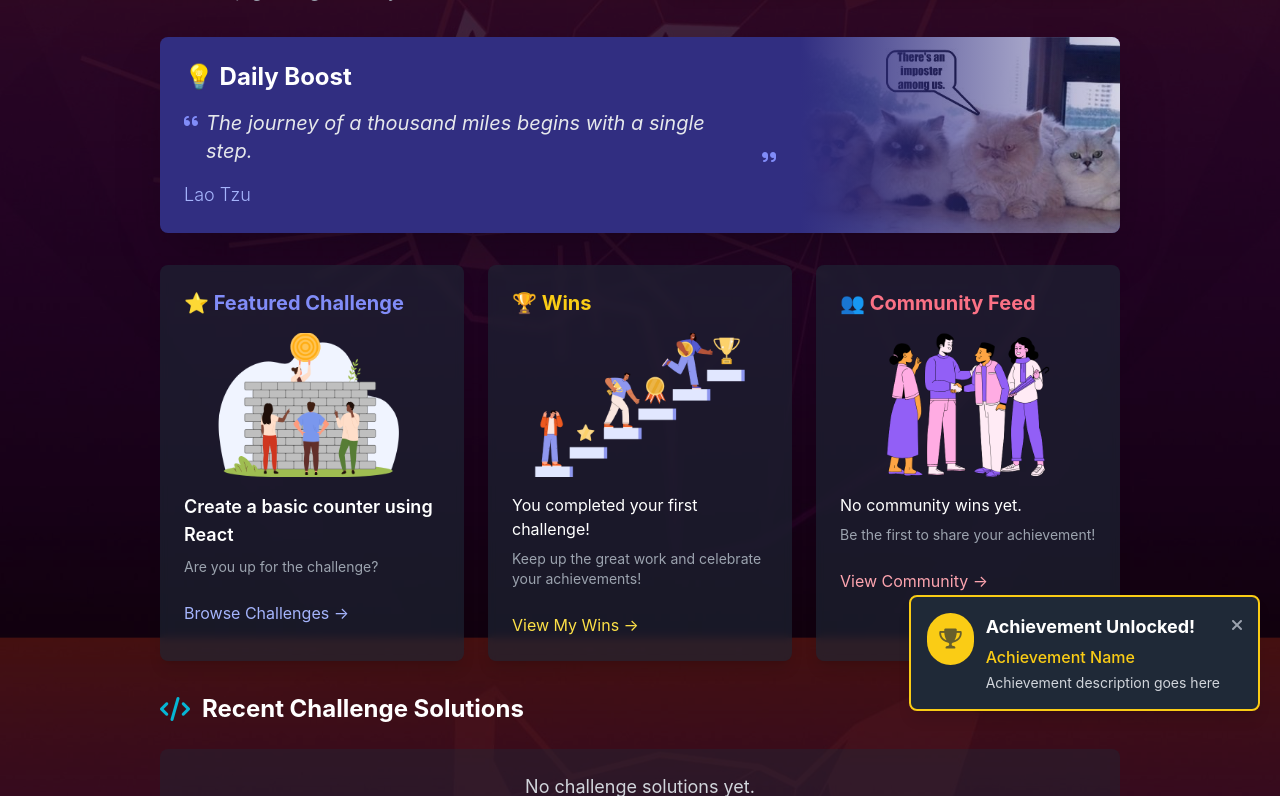
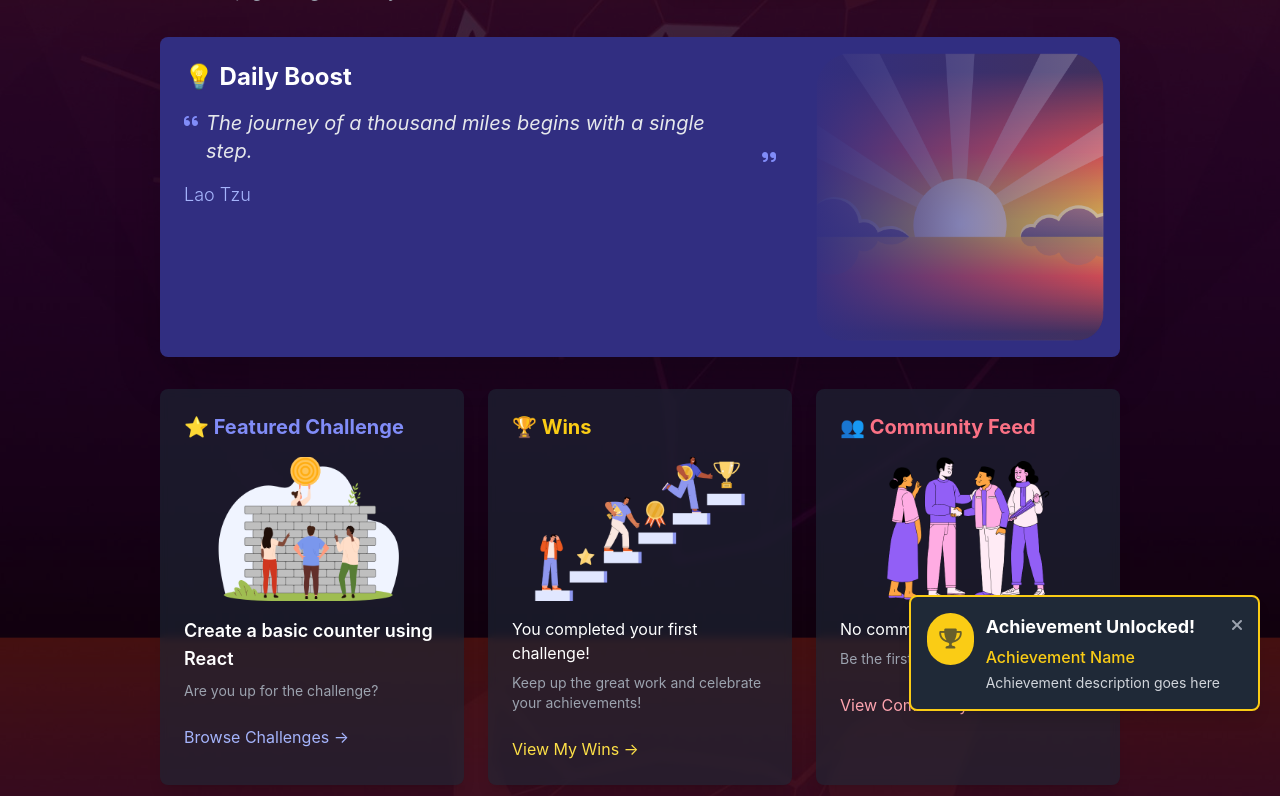
Before and after one commit to Lochy2000/boost.dev, a Django app: page /dashboard/ in a window 1280 px wide. Shown: the part 243-1039 px from the top of the page. Run offline with Django 5.2, Linux system fonts and the light colour scheme; data comes from the database, SQL or seed files in the repository; data that the repository does not hold is empty; some libraries are stand-ins or nearby versions.

Commit message:
image added to daily banner

```diff
--- a/dashboard/templates/dashboard/dashboard.html
+++ b/dashboard/templates/dashboard/dashboard.html
@@ -43,7 +43,8 @@
                 <p class="text-lg font-light text-indigo-300">{{ daily_prompt.quote.author }}</p>
             </div>
             <div class="md:w-1/3 relative h-40 md:h-auto overflow-hidden">
-                <img src="{% static 'css/images/imposter-syndrome-cats.jpg' %}" alt="Daily Inspiration" class="w-full h-full object-cover opacity-80">
+                <!-- If image doesn't display, try using absolute URL: /static/sunrise.png -->
+                <img src="{% static 'sunrise.png' %}" alt="Daily Inspiration" class="w-full h-full object-cover opacity-80">
                 <div class="absolute inset-0 bg-gradient-to-r from-indigo-900 to-transparent"></div>
             </div>
         </div>
```
Also changed, not shown: pics/sunrise.png (added), 14 other files.
